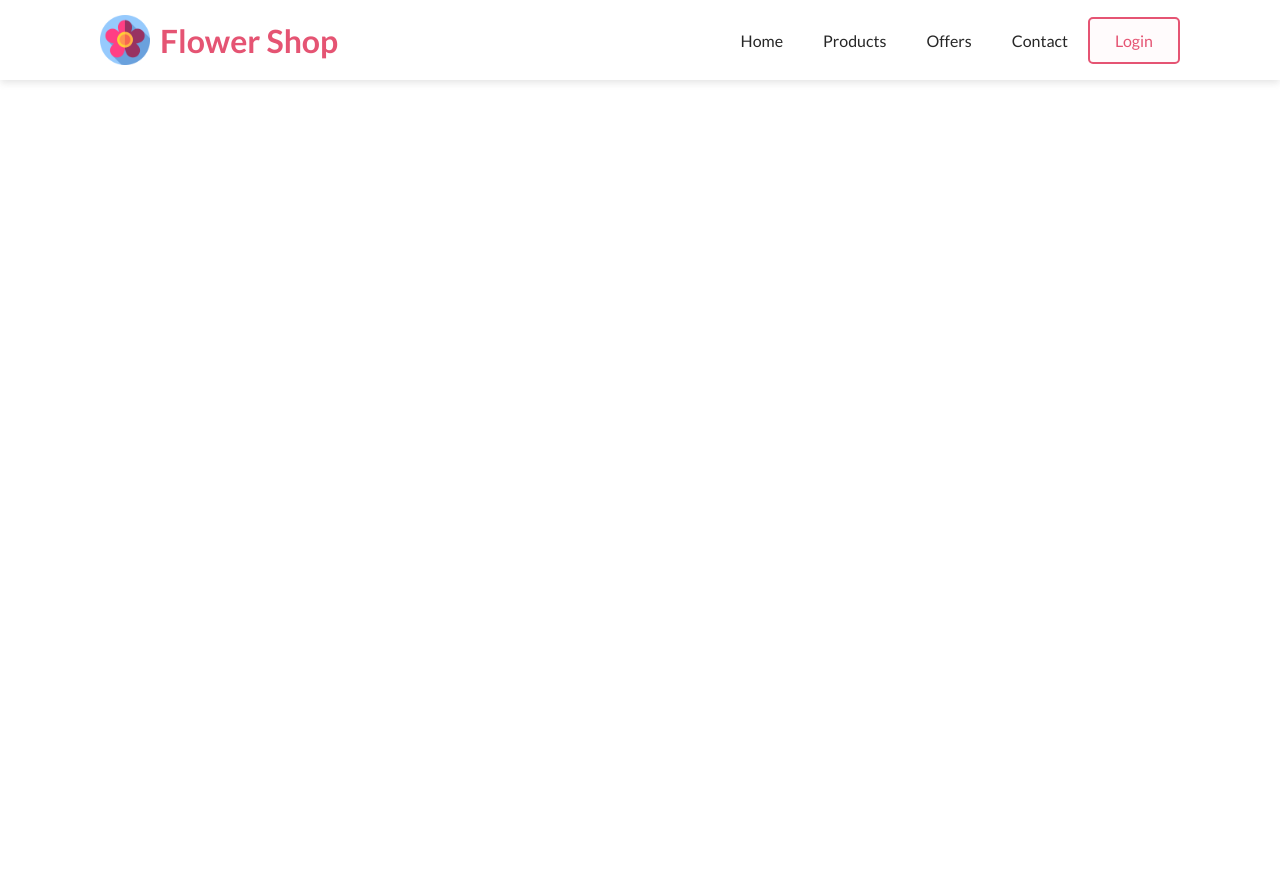
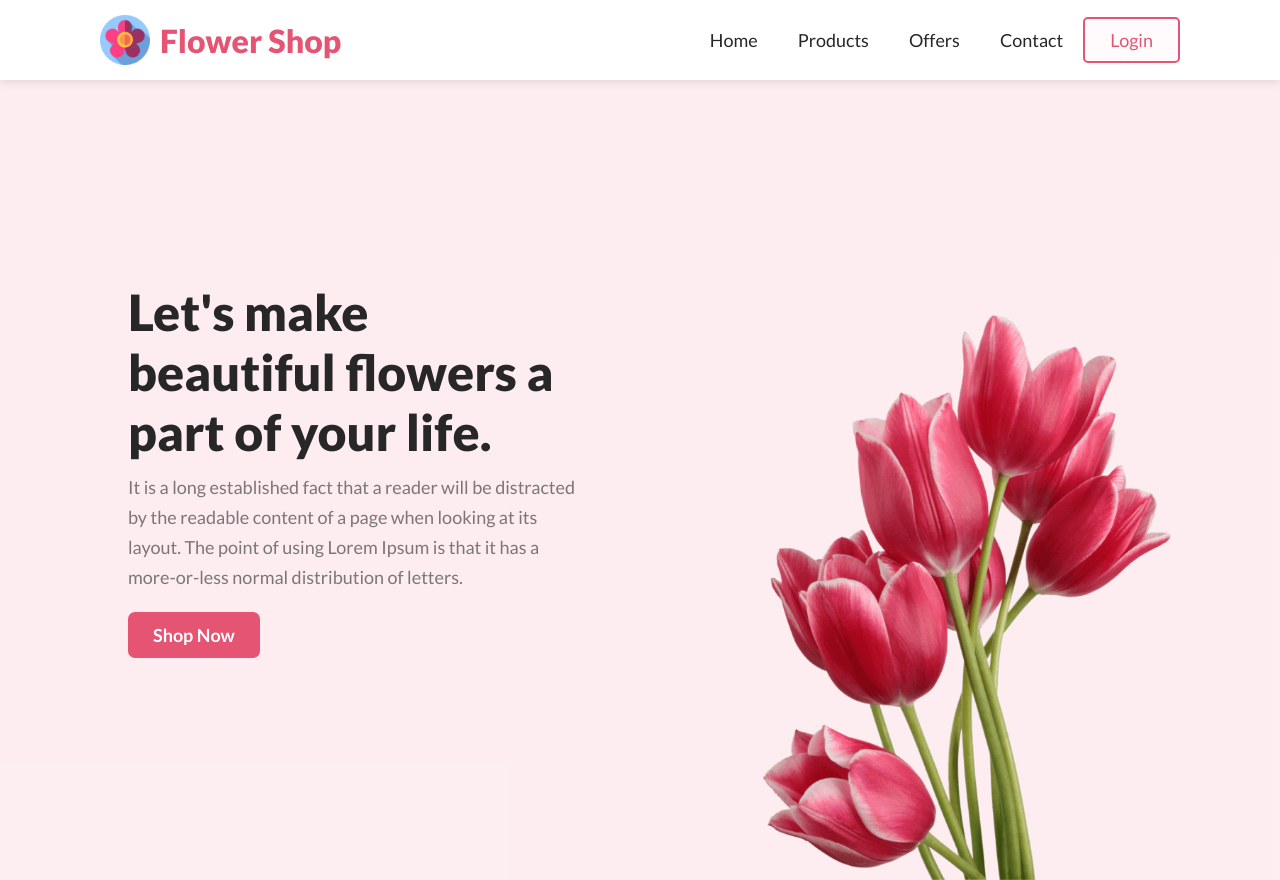
Before and after one commit to Rahad-Ullah/Flower-Shop, a plain HTML site: page index.html in a window 1280 px wide. Before the commit the page ends 800 px from the top, so only its background shows below. Drawn offline with Linux system fonts and the light colour scheme.

Commit message:
Banner Section added

```diff
--- a/index.html
+++ b/index.html
@@ -8,6 +8,7 @@
 </head>
 <body>
     <header>
+        <!-- Navigation Bar -->
         <nav class="navbar">
             <div class="navbar-logo">
                 <img src="asset/logo.png" alt="">
@@ -23,6 +24,20 @@
                 </ul>
             </div>
         </nav>
+
+        <!-- Banner Section -->
+        <section class="banner-section">
+            <div class="banner-container">
+                <div class="banner-content">
+                    <h1 class="banner-title">Let's make <br> beautiful flowers a <br> part of your life.</h1>
+                    <p class="banner-description">It is a long established fact that a reader will be distracted by the readable content of a page when looking at its layout. The point of using Lorem Ipsum is that it has a more-or-less normal distribution of letters.</p>
+                    <button class="btn btn-banner">Shop Now</button>
+                </div>
+                <div class="banner-img">
+                    <img src="asset/pngwing 10.png" alt="cover-img">
+                </div>
+            </div>
+        </section>
     </header>
 </body>
 </html>
--- a/style.css
+++ b/style.css
@@ -5,6 +5,57 @@
     box-sizing: border-box;
     font-family: 'Lato', sans-serif;
 }
+
+/* common styles */
+.primary{
+    color: #E55473;
+}
+.bg-primary{
+    background: #e554731a;
+}
+h1, h2, h3{
+    color: #272727;
+    font-weight: 800;
+}
+p{
+    color: #27272799;
+    font-size: 18px;
+    font-weight: 400;
+    line-height: 30px;
+}
+a{
+    text-decoration: none;
+    color: #27272799;
+    font-size: 18px;
+}
+.btn{
+    padding: 12px 25px;
+    background-color: #E55473;
+    color: white;
+    border: none;
+    border-radius: 7px;
+    font-size: 18px;
+    font-weight: 700;
+    margin: 20px 0;
+}
+.btn:hover{
+    background-color: #de214a;
+}
+.margin{
+    width: 80%;
+    margin: 130px auto;
+}
+.section-title{
+    text-align: center;
+    font-size: 30px;
+    font-weight: 800;
+}
+.section-description{
+    text-align: center;
+    width: 50%;
+    margin: 24px auto;
+}
+
 
 
 /* navbar section */
@@ -44,8 +95,43 @@
     border: 2px solid #E55473;
     border-radius: 5px;
     background-color: #e5547305;
-    padding: 12px 25px;
+    padding: 10px 25px;
 }
 .nav-lastitem a:hover{
     background-color: #e5547324;
 }
+
+
+
+/* banner section */
+.banner-section{
+    background-color: #E554731A;
+}
+.banner-container{
+    width: 80%;
+    height: 100vh;
+    margin: 0 auto;
+    display: flex;
+    justify-content: space-between;
+    align-items: center;
+}
+.banner-content{
+    width: 50%;
+}
+.banner-title{
+    font-size: 50px;
+    margin-bottom: 10px;
+}
+.banner-description{
+    width: 90%;
+    line-height: 30px;
+}
+.banner-img{
+    width: 40%;
+    height: 100%;
+    display: flex;
+    align-items: end;
+}
+.banner-img img{
+    width: 450px;
+}
```
